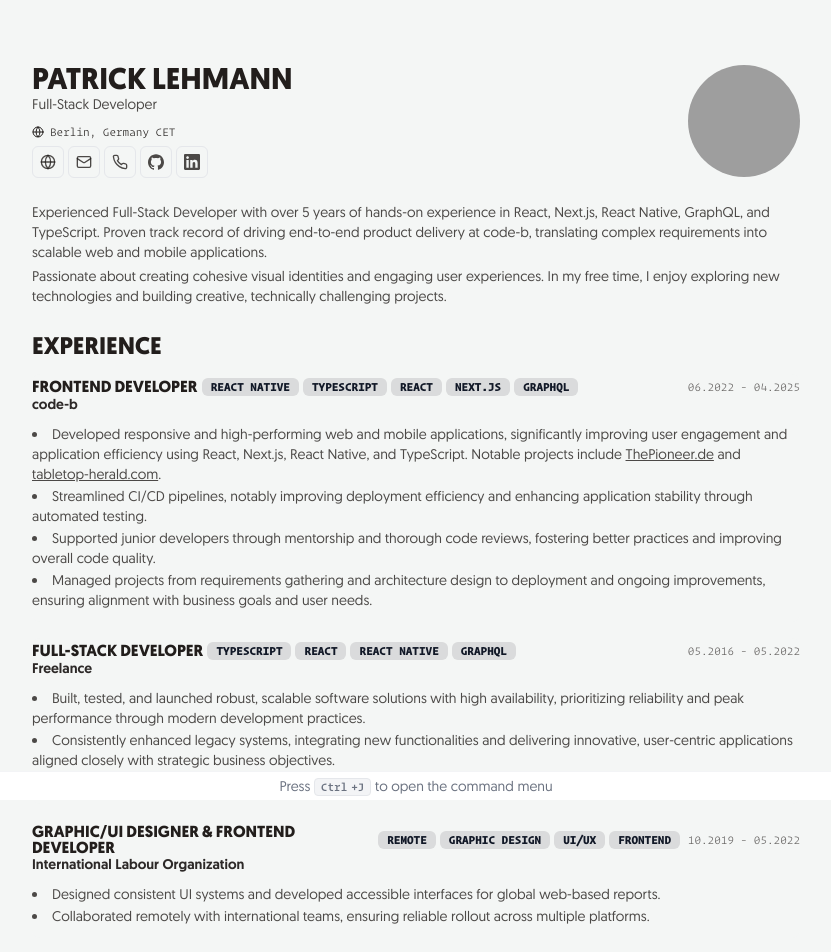
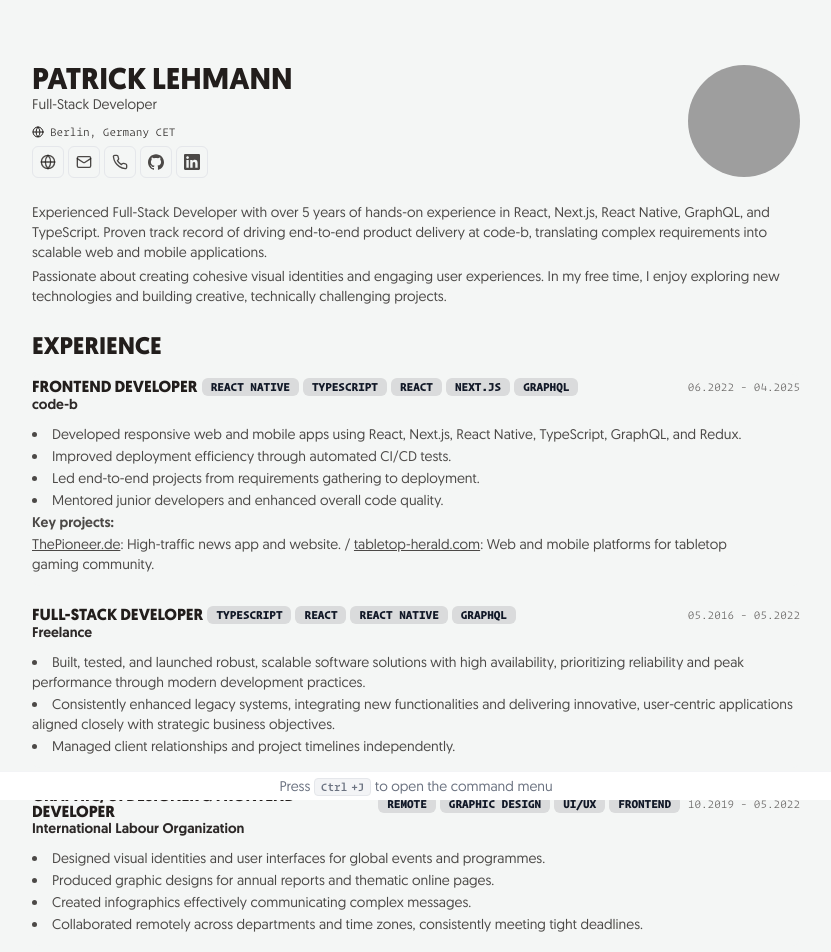
Before and after one commit to BartoszJarocki/cv, a Next.js app: page / in a window 1280 px wide. Shown: the top 952 px of the page, without its empty margins (224-1055 px from the left). Built offline with nearby package versions, Linux system fonts and the light colour scheme; grey boxes are pictures that could not be loaded.

Commit message:
feat: update work experience and project descriptions for clarity and impact

```diff
--- a/src/data/resume-data.tsx
+++ b/src/data/resume-data.tsx
@@ -122,10 +122,20 @@
       description: (
         <ul className="list-inside list-disc space-y-0.5 ">
           <li className="print:leading-relaxed">
-            Developed responsive and high-performing web and mobile
-            applications, significantly improving user engagement and
-            application efficiency using React, Next.js, React Native, and
-            TypeScript. Notable projects include{" "}
+            Developed responsive web and mobile apps using React, Next.js, React
+            Native, TypeScript, GraphQL, and Redux.
+          </li>
+          <li className="print:leading-relaxed">
+            Improved deployment efficiency through automated CI/CD tests.
+          </li>
+          <li className="print:leading-relaxed">
+            Led end-to-end projects from requirements gathering to deployment.
+          </li>
+          <li className="print:leading-relaxed">
+            Mentored junior developers and enhanced overall code quality.
+          </li>
+          <p className="text-sm print:leading-relaxed">
+            <span className="font-medium">Key projects:</span> <br />
             <a
               className="underline hover:text-foreground"
               href="https://thepioneer.de"
@@ -134,8 +144,8 @@
               aria-label="ThePioneer"
             >
               ThePioneer.de
-            </a>{" "}
-            and{" "}
+            </a>
+            : High-traffic news app and website. /{" "}
             <a
               className="underline hover:text-foreground"
               href="https://tabletop-herald.com"
@@ -145,22 +155,8 @@
             >
               tabletop-herald.com
             </a>
-            .
-          </li>
-          <li className="print:leading-relaxed">
-            Streamlined CI/CD pipelines, notably improving deployment efficiency
-            and enhancing application stability through automated testing.
-          </li>
-          <li className="print:leading-relaxed">
-            Supported junior developers through mentorship and thorough code
-            reviews, fostering better practices and improving overall code
-            quality.
-          </li>
-          <li className="print:leading-relaxed">
-            Managed projects from requirements gathering and architecture design
-            to deployment and ongoing improvements, ensuring alignment with
-            business goals and user needs.
-          </li>
+            : Web and mobile platforms for tabletop gaming community.
+          </p>
         </ul>
       ),
     },
@@ -201,12 +197,19 @@
       description: (
         <ul className="list-inside list-disc space-y-0.5">
           <li className="print:leading-relaxed">
-            Designed consistent UI systems and developed accessible interfaces
-            for global web-based reports.
+            Designed visual identities and user interfaces for global events and
+            programmes.
           </li>
           <li className="print:leading-relaxed">
-            Collaborated remotely with international teams, ensuring reliable
-            rollout across multiple platforms.
+            Produced graphic designs for annual reports and thematic online
+            pages.
+          </li>
+          <li className="print:leading-relaxed">
+            Created infographics effectively communicating complex messages.
+          </li>
+          <li className="print:leading-relaxed">
+            Collaborated remotely across departments and time zones,
+            consistently meeting tight deadlines.
           </li>
         </ul>
       ),
```
